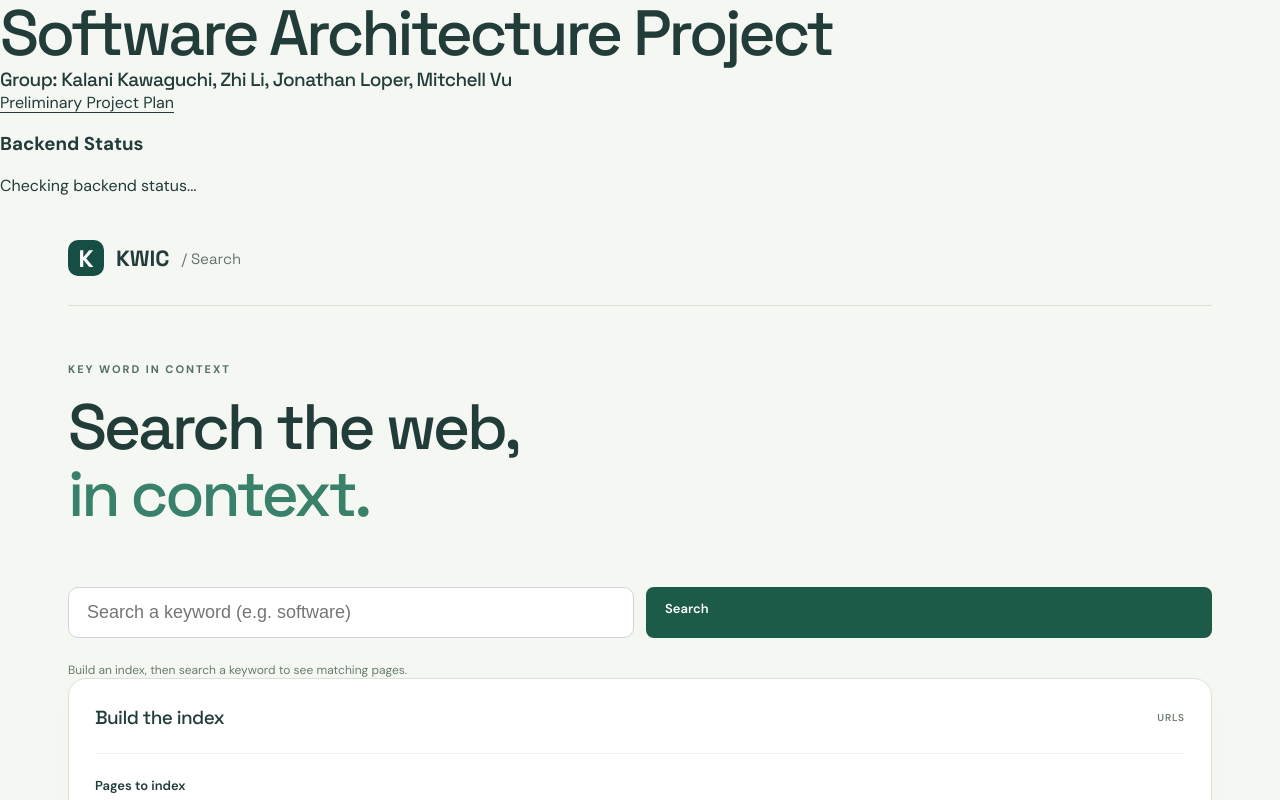
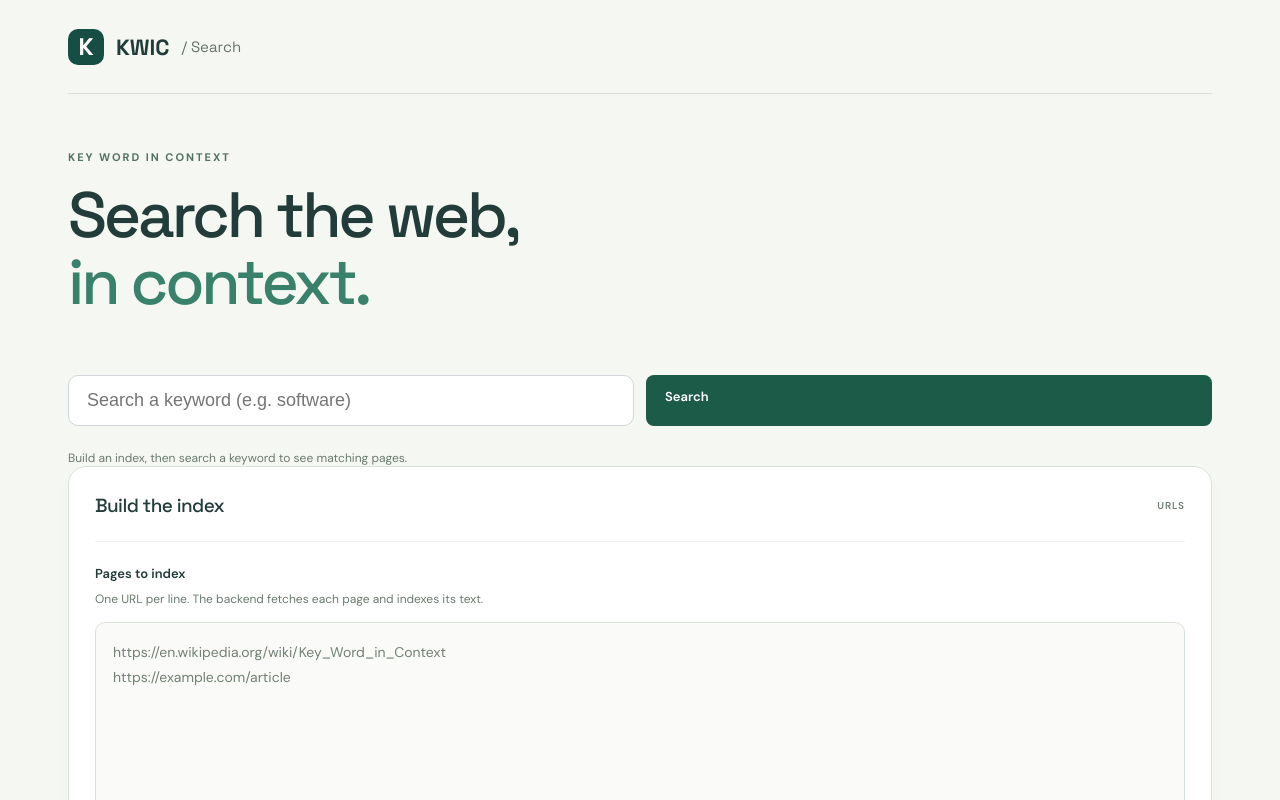
Before and after one commit to Kalani-Kawaguchi/SE6362-SWArch-Project, a React (Vite) app in the folder frontend/: page / in a window 1280 px wide. Shown: the top 800 px of the page. Built offline with nearby package versions, Linux system fonts and the light colour scheme.

Commit message:
refactor: render KWIC2 directly, drop stale header + frozen backend-status placeholder

```diff
--- a/frontend/src/App.jsx
+++ b/frontend/src/App.jsx
@@ -1,45 +1,5 @@
-import ProjPlan from "./documents/PreliminaryProjectPlan.pdf";
-import { useEffect, useState } from "react";
-import KWIC from "./KWIC.jsx"
-import KWIC2 from "./KWIC2.jsx"
-
-const API_BASE_URL = process.env.API_BASE_URL;
+import KWIC2 from "./KWIC2.jsx";
 
 export default function App() {
-  const [backendStatus, setBackendStatus] = useState(
-    "Checking backend status...",
-  );
-
-  // useEffect(() => {
-  //   fetch(`${API_BASE_URL}/api/health`)
-  //     .then((response) => {
-  //       if (!response.ok) {
-  //         throw new Error("Backend request failed from the frontend");
-  //       }
-
-  //       return response.text();
-  //     })
-  //     .then((data) => {
-  //       setBackendStatus(data);
-  //     })
-  //     .catch((error) => {
-  //       console.error(error);
-  //       setBackendStatus("Unable to connect to backend");
-  //     });
-  // }, []);
-
-  return (
-    <main>
-      <h1>Software Architecture Project</h1>
-      <h2>Group: Kalani Kawaguchi, Zhi Li, Jonathan Loper, Mitchell Vu</h2>
-      <a href={ProjPlan}>Preliminary Project Plan</a>
-
-      <h3>Backend Status</h3>
-      <p>{backendStatus}</p>
-
-
-      <KWIC2 />
-
-    </main>
-  );
+  return <KWIC2 />;
 }
```
